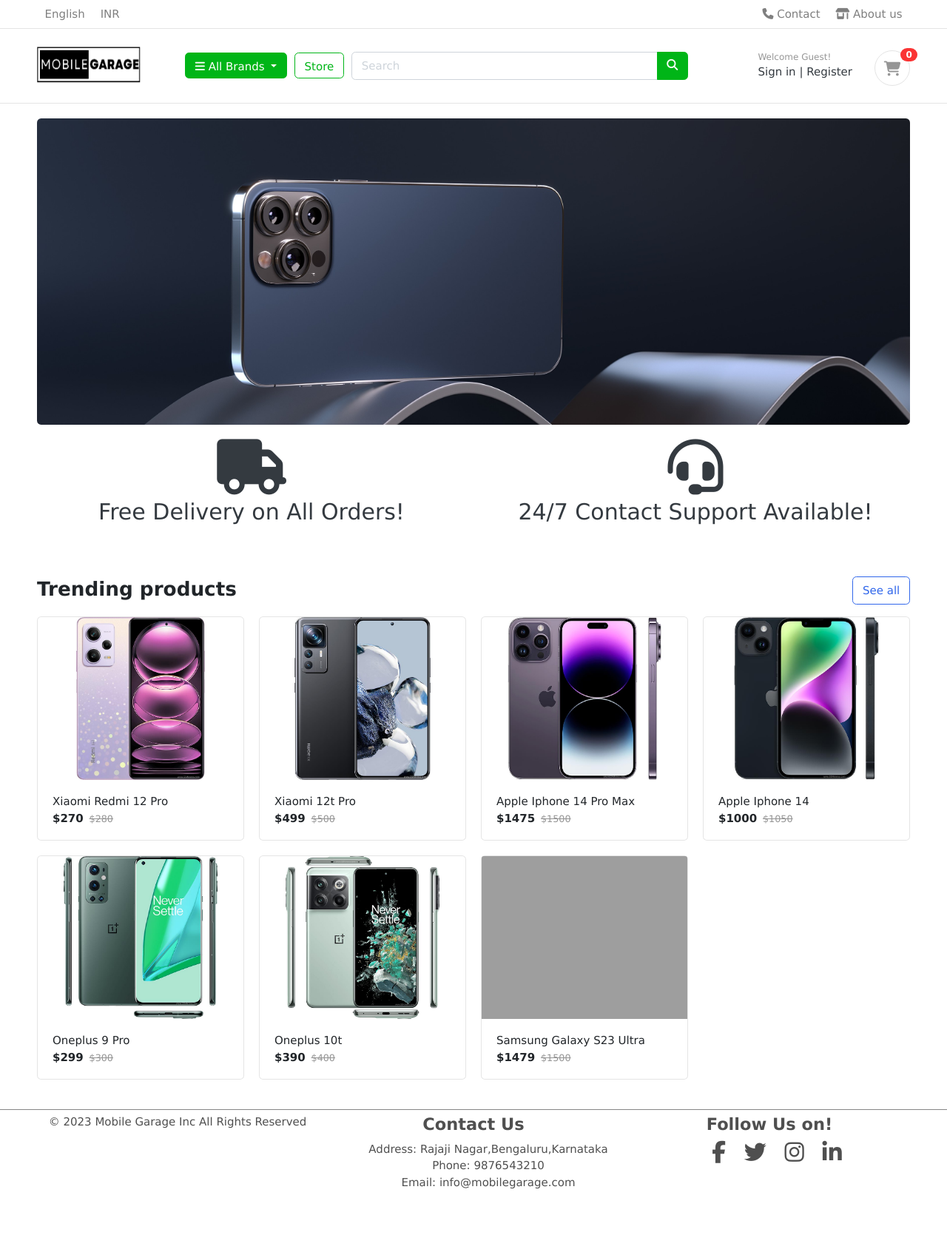
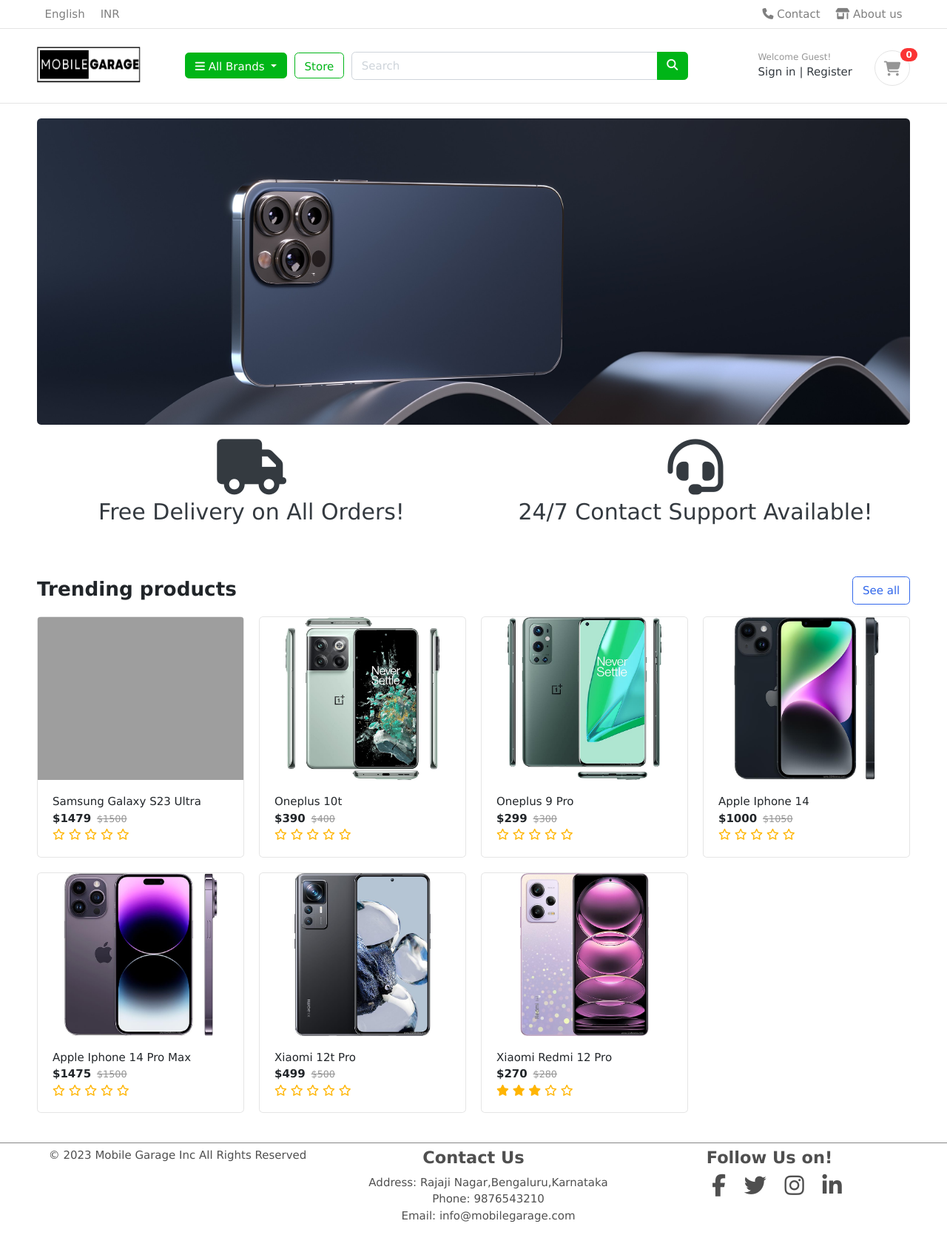
Before and after one commit to nidhinkrishna/Ecommerce, a Django app: page / in a window 1280 px wide. Shown: the whole page at 74% size. Before the commit the page ends 1607 px from the top, so only its background shows below. Run offline with Django 4.2, Linux system fonts and the light colour scheme; data comes from the database, SQL or seed files in the repository; some libraries are stand-ins or nearby versions; some web fonts are replaced; grey boxes are pictures that could not be loaded.

Commit message:
rating in home page done

```diff
--- a/Ecom/base/templates/base/home.html
+++ b/Ecom/base/templates/base/home.html
@@ -60,6 +60,18 @@
             >
             <span class="price">${{trend.selling_price}}</span>
             <del class="price-old">${{trend.actual_price}}</del>
+
+            <div class="rating-star">
+              <span>
+                <i class="fa fa-star{% if trend.averageReview < 0.5 %}-o{% elif trend.averageReview >= 0.5 and single_product.averageReview < 1 %}-half-o {% endif %}" aria-hidden="true"></i>
+                <i class="fa fa-star{% if trend.averageReview < 1.5 %}-o{% elif trend.averageReview >= 1.5 and single_product.averageReview < 2 %}-half-o {% endif %}" aria-hidden="true"></i>
+                <i class="fa fa-star{% if trend.averageReview < 2.5 %}-o{% elif trend.averageReview >= 2.5 and single_product.averageReview < 3 %}-half-o {% endif %}" aria-hidden="true"></i>
+                <i class="fa fa-star{% if trend.averageReview < 3.5 %}-o{% elif trend.averageReview >= 3.5 and single_product.averageReview < 4 %}-half-o {% endif %}" aria-hidden="true"></i>
+                <i class="fa fa-star{% if trend.averageReview < 4.5 %}-o{% elif trend.averageReview >= 4.5 and single_product.averageReview < 5 %}-half-o {% endif %}" aria-hidden="true"></i>
+
+              </span>
+            </div>
+
             <!-- price-wrap.// -->
           </figcaption>
         </div>
--- a/Ecom/base/views.py
+++ b/Ecom/base/views.py
@@ -1,13 +1,17 @@
 from django.shortcuts import render,HttpResponse
-from store.models import Products
+from store.models import Products,ReviewRating
 
 # Create your views here.
 def home(request):
 
-    trending = Products.objects.all().filter(is_available = True)
+    trending = Products.objects.all().filter(is_available = True).order_by('-created_date')
+
+    for trend in trending:
+        reviews = ReviewRating.objects.filter(product_id=trend.id, status=True)
 
     context = {
-        'trending':trending
+        'trending':trending,
+        'reviews':reviews
     }
 
     return render (request,'base/home.html',context)
```
